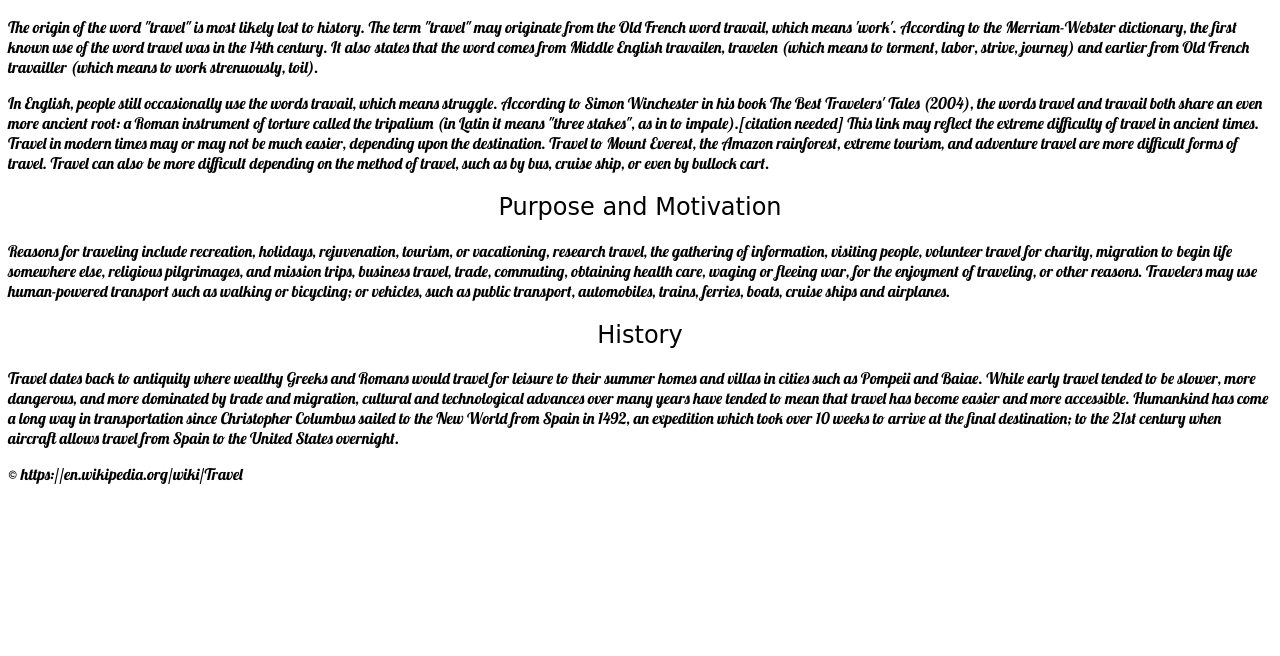
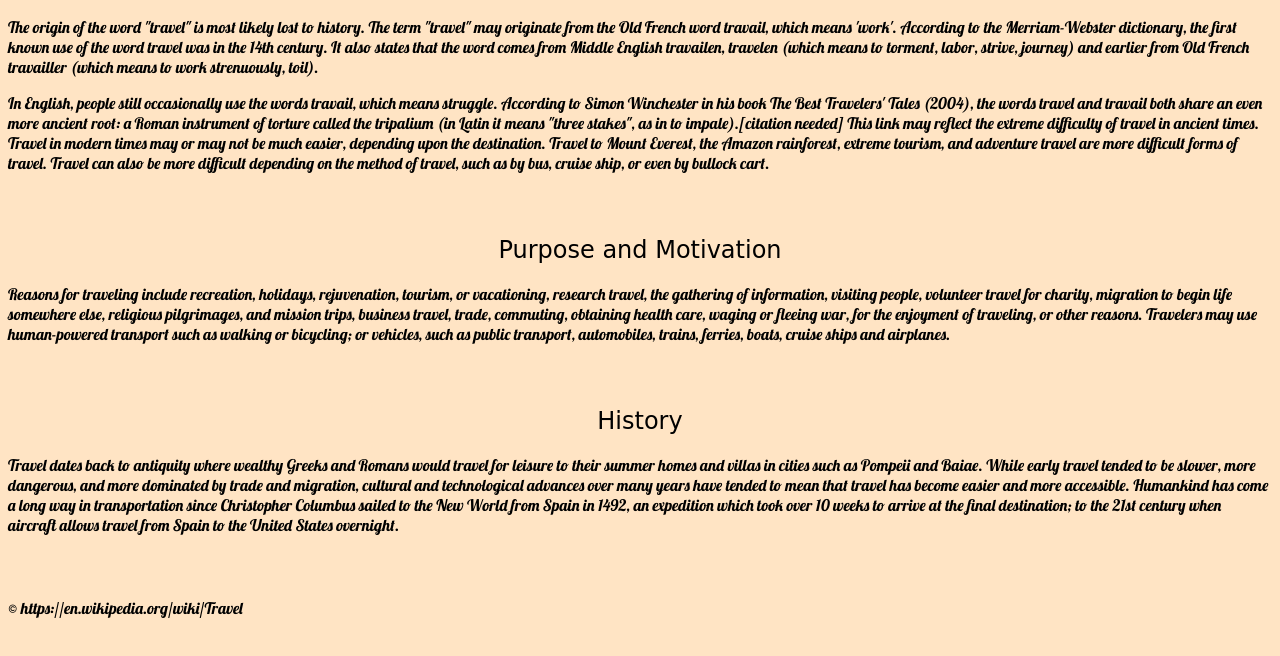
Before and after one commit to briannaordaz/COMP001B.Week4.Typography, a plain HTML site: page index.html in a window 1280 px wide. Shown: the part 112-768 px from the top of the page. Drawn offline with Linux system fonts and the light colour scheme; a web font is replaced by a local one.

Commit message:
added margin to text

```diff
--- a/index.html
+++ b/index.html
@@ -14,13 +14,14 @@
     <main>
     <h1>Travel</h1>
     <h2>Etymology</h2>
-    <p class="lobster-regular">The origin of the word "travel" is most likely lost to history. The term "travel" may originate from the Old French word travail, which means 'work'. According to the Merriam-Webster dictionary, the first known use of the word travel was in the 14th century. It also states that the word comes from Middle English travailen, travelen (which means to torment, labor, strive, journey) and earlier from Old French travailler (which means to work strenuously, toil).</p>
-    <p>In English, people still occasionally use the words travail, which means struggle. According to Simon Winchester in his book The Best Travelers' Tales (2004), the words travel and travail both share an even more ancient root: a Roman instrument of torture called the tripalium (in Latin it means "three stakes", as in to impale).[citation needed] This link may reflect the extreme difficulty of travel in ancient times. Travel in modern times may or may not be much easier, depending upon the destination. Travel to Mount Everest, the Amazon rainforest, extreme tourism, and adventure travel are more difficult forms of travel. Travel can also be more difficult depending on the method of travel, such as by bus, cruise ship, or even by bullock cart.</p>
+    <p>The origin of the word "travel" is most likely lost to history. The term "travel" may originate from the Old French word travail, which means 'work'. According to the Merriam-Webster dictionary, the first known use of the word travel was in the 14th century. It also states that the word comes from Middle English travailen, travelen (which means to torment, labor, strive, journey) and earlier from Old French travailler (which means to work strenuously, toil).</p>
+    <p class="mrg">In English, people still occasionally use the words travail, which means struggle. According to Simon Winchester in his book The Best Travelers' Tales (2004), the words travel and travail both share an even more ancient root: a Roman instrument of torture called the tripalium (in Latin it means "three stakes", as in to impale).[citation needed] This link may reflect the extreme difficulty of travel in ancient times. Travel in modern times may or may not be much easier, depending upon the destination. Travel to Mount Everest, the Amazon rainforest, extreme tourism, and adventure travel are more difficult forms of travel. Travel can also be more difficult depending on the method of travel, such as by bus, cruise ship, or even by bullock cart.</p>
 
     <h2>Purpose and Motivation</h2>
-    <p>Reasons for traveling include recreation, holidays, rejuvenation, tourism, or vacationing, research travel, the gathering of information, visiting people, volunteer travel for charity, migration to begin life somewhere else, religious pilgrimages, and mission trips, business travel, trade, commuting, obtaining health care, waging or fleeing war, for the enjoyment of traveling, or other reasons. Travelers may use human-powered transport such as walking or bicycling; or vehicles, such as public transport, automobiles, trains, ferries, boats, cruise ships and airplanes.</p>
+    <p class="mrg">Reasons for traveling include recreation, holidays, rejuvenation, tourism, or vacationing, research travel, the gathering of information, visiting people, volunteer travel for charity, migration to begin life somewhere else, religious pilgrimages, and mission trips, business travel, trade, commuting, obtaining health care, waging or fleeing war, for the enjoyment of traveling, or other reasons. Travelers may use human-powered transport such as walking or bicycling; or vehicles, such as public transport, automobiles, trains, ferries, boats, cruise ships and airplanes.</p>
+
     <h2>History</h2>
-    <p>Travel dates back to antiquity where wealthy Greeks and Romans would travel for leisure to their summer homes and villas in cities such as Pompeii and Baiae. While early travel tended to be slower, more dangerous, and more dominated by trade and migration, cultural and technological advances over many years have tended to mean that travel has become easier and more accessible. Humankind has come a long way in transportation since Christopher Columbus sailed to the New World from Spain in 1492, an expedition which took over 10 weeks to arrive at the final destination; to the 21st century when aircraft allows travel from Spain to the United States overnight.</p>
+    <p class="mrg">Travel dates back to antiquity where wealthy Greeks and Romans would travel for leisure to their summer homes and villas in cities such as Pompeii and Baiae. While early travel tended to be slower, more dangerous, and more dominated by trade and migration, cultural and technological advances over many years have tended to mean that travel has become easier and more accessible. Humankind has come a long way in transportation since Christopher Columbus sailed to the New World from Spain in 1492, an expedition which took over 10 weeks to arrive at the final destination; to the 21st century when aircraft allows travel from Spain to the United States overnight.</p>
     </main>
     <footer>
         <p>&copy; https://en.wikipedia.org/wiki/Travel</p>
--- a/main.css
+++ b/main.css
@@ -1,3 +1,7 @@
+body {
+    background-color: bisque;
+}
+
 h1 {
     text-align: center;
     font-family: "Julee", cursive;
@@ -17,3 +21,7 @@ p {
     font-weight: 400;
     font-style: normal;
 }
+
+.mrg {
+    margin-bottom: 5%;
+}
```
